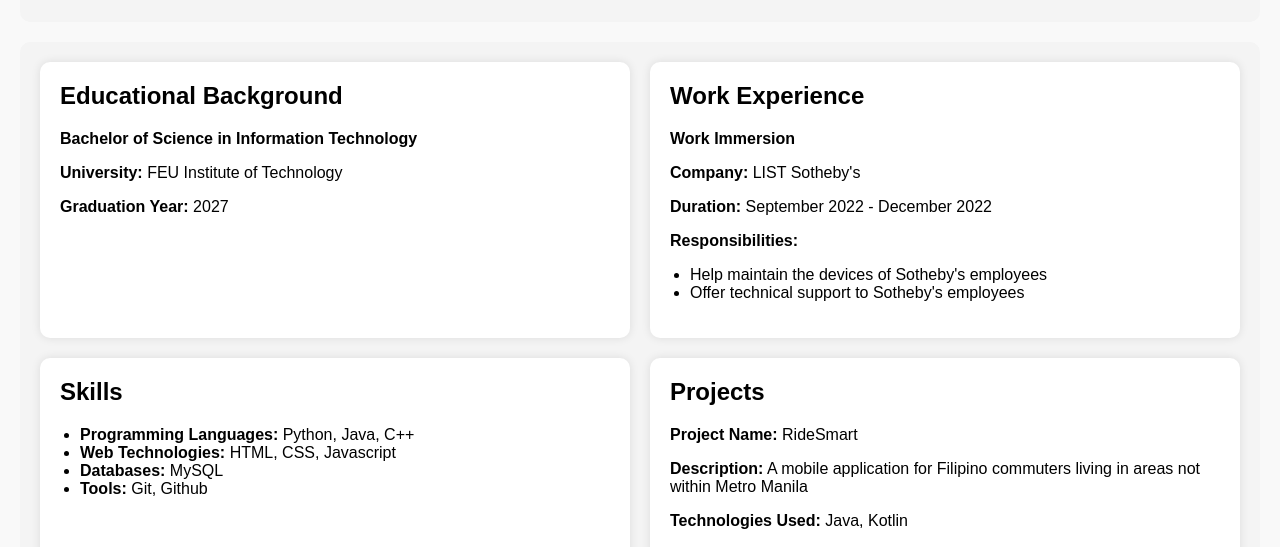
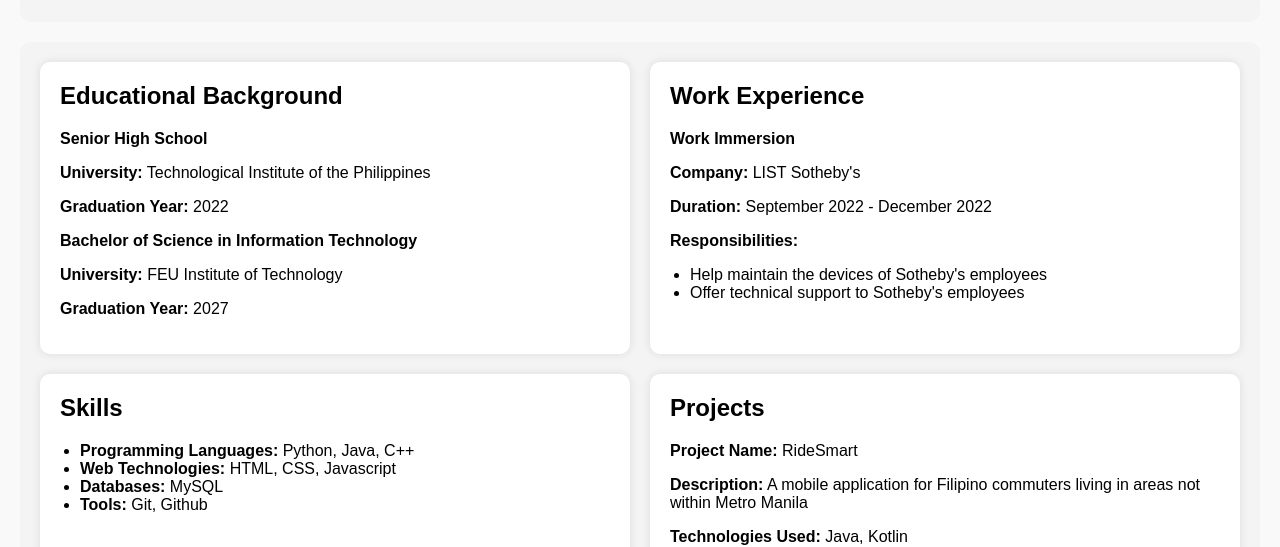
Before and after one commit to choiprogrammer/choiprogrammer.github.io, a plain HTML site: page TS1/index.html in a window 1280 px wide. Shown: the part 278-825 px from the top of the page. Drawn offline with Linux system fonts and the light colour scheme.

Commit message:
Update index.html

```diff
--- a/TS1/index.html
+++ b/TS1/index.html
@@ -23,6 +23,9 @@
     <div class="content">
         <div class="section">
             <h2>Educational Background</h2>
+            <p><strong>Senior High School</strong>
+            <p><strong>University:</strong> Technological Institute of the Philippines</p>
+            <p><strong>Graduation Year:</strong> 2022</p>
             <p><strong>Bachelor of Science in Information Technology</strong></p>
             <p><strong>University:</strong> FEU Institute of Technology</p>
             <p><strong>Graduation Year:</strong> 2027</p>
```
